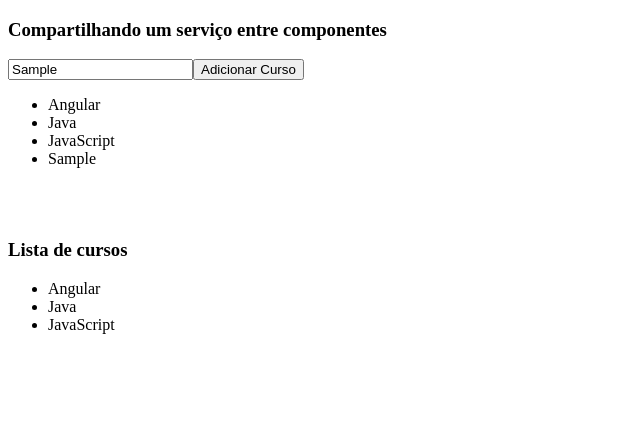
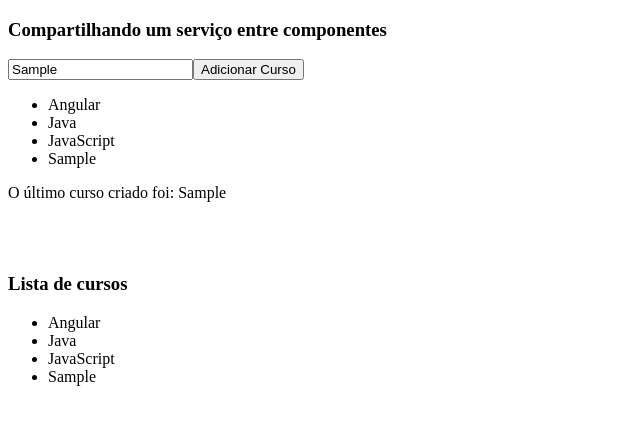
Before and after one commit to emanoelcampos/angular-servicos, an Angular app: page / in a window 1280 px wide. Both pictures are taken after typing "Sample" into the empty fields and a click on the button "Adicionar Curso". Shown: the top 424 px of the page, without its empty margins (0-640 px from the left). Built offline with nearby package versions, Linux system fonts and the light colour scheme.

Commit message:
broadcast de eventos

```diff
--- a/src/app/app.module.ts
+++ b/src/app/app.module.ts
@@ -6,12 +6,10 @@ import { AppComponent } from './app.component';
 import { CursosModule } from './cursos/cursos.module';
 import { CursosService } from './cursos/cursos.service';
 import { CriarCursoModule } from './criar-curso/criar-curso.module';
-import { ReceberCursoCriadoComponent } from './receber-curso-criado/receber-curso-criado.component';
 
 @NgModule({
   declarations: [
-    AppComponent,
-    ReceberCursoCriadoComponent,
+    AppComponent
   ],
   imports: [
     BrowserModule,
--- a/src/app/criar-curso/criar-curso.component.html
+++ b/src/app/criar-curso/criar-curso.component.html
@@ -8,3 +8,5 @@
     {{ curso }}
   </li>
 </ul>
+
+<app-receber-curso-criado></app-receber-curso-criado>
--- a/src/app/criar-curso/criar-curso.module.ts
+++ b/src/app/criar-curso/criar-curso.module.ts
@@ -4,10 +4,12 @@ import { CommonModule } from '@angular/common';
 import { AppRoutingModule } from '../app-routing.module';
 import { CursosService } from '../cursos/cursos.service';
 import { CriarCursoComponent } from './criar-curso.component';
+import { ReceberCursoCriadoComponent } from '../receber-curso-criado/receber-curso-criado.component';
 
 @NgModule({
   declarations: [
-    CriarCursoComponent
+    CriarCursoComponent,
+    ReceberCursoCriadoComponent
   ],
   imports: [
     CommonModule,
--- a/src/app/cursos/cursos.component.ts
+++ b/src/app/cursos/cursos.component.ts
@@ -21,8 +21,8 @@ export class CursosComponent implements OnInit {
   ngOnInit() {
     this.cursos = this.cursosService.getCursos();
 
-    this.cursosService.emitirCursoCriado.subscribe(
-      curso => console.log(curso) //arrow function
+    CursosService.criouNovoCurso.subscribe(
+      curso => this.cursos.push(curso) //arrow function
     );
   }
 
--- a/src/app/cursos/cursos.service.ts
+++ b/src/app/cursos/cursos.service.ts
@@ -4,6 +4,7 @@ import { EventEmitter, Injectable } from "@angular/core";
 export class CursosService {
 
   emitirCursoCriado = new EventEmitter<string>();
+  static criouNovoCurso = new EventEmitter<string>();
 
   private cursos: string[] = ['Angular', 'Java', 'JavaScript'];
 
@@ -18,5 +19,6 @@ export class CursosService {
   addCurso(curso: string) {
     this.cursos.push(curso);
     this.emitirCursoCriado.emit(curso);
+    CursosService.criouNovoCurso.emit(curso);
   }
 }
--- a/src/app/receber-curso-criado/receber-curso-criado.component.html
+++ b/src/app/receber-curso-criado/receber-curso-criado.component.html
@@ -1 +1,3 @@
-<p>receber-curso-criado works!</p>
+<p *ngIf="curso">
+  O último curso criado foi: {{ curso }}
+</p>
--- a/src/app/receber-curso-criado/receber-curso-criado.component.ts
+++ b/src/app/receber-curso-criado/receber-curso-criado.component.ts
@@ -1,4 +1,5 @@
 import { Component, OnInit } from '@angular/core';
+import { CursosService } from '../cursos/cursos.service';
 
 @Component({
   selector: 'app-receber-curso-criado',
@@ -7,9 +8,14 @@ import { Component, OnInit } from '@angular/core';
 })
 export class ReceberCursoCriadoComponent implements OnInit {
 
-  constructor() { }
+  curso: string = '';
+
+  constructor(private cursosService: CursosService) { }
 
   ngOnInit(): void {
+    this.cursosService.emitirCursoCriado.subscribe(
+      cursoCriado => this.curso = cursoCriado
+    );
   }
 
 }
```
